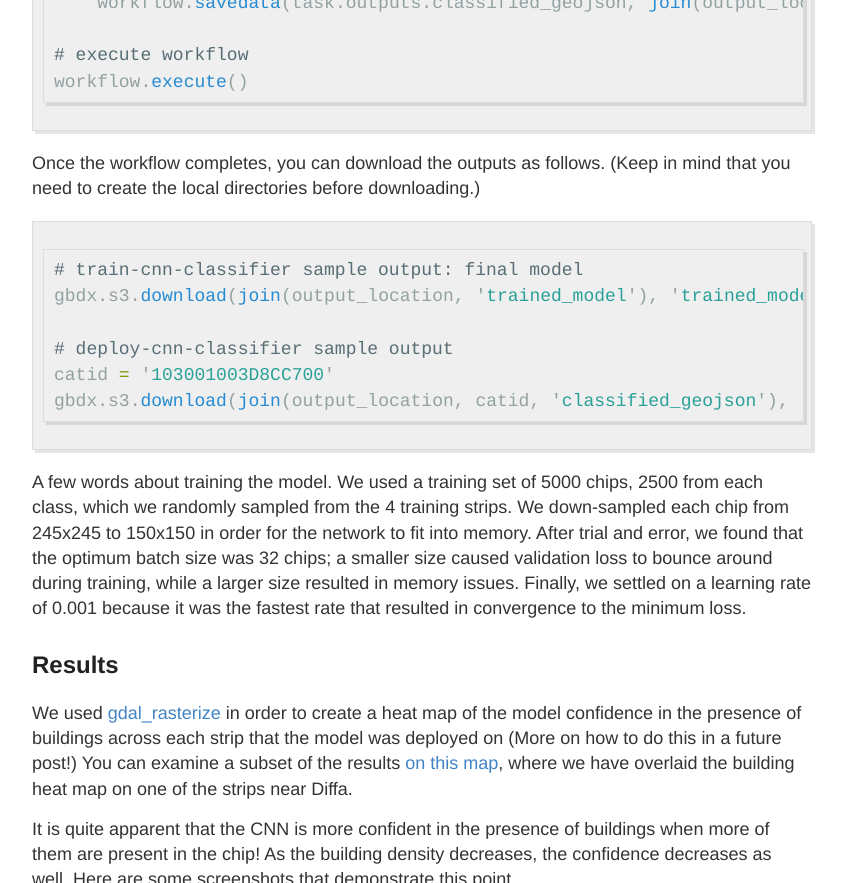
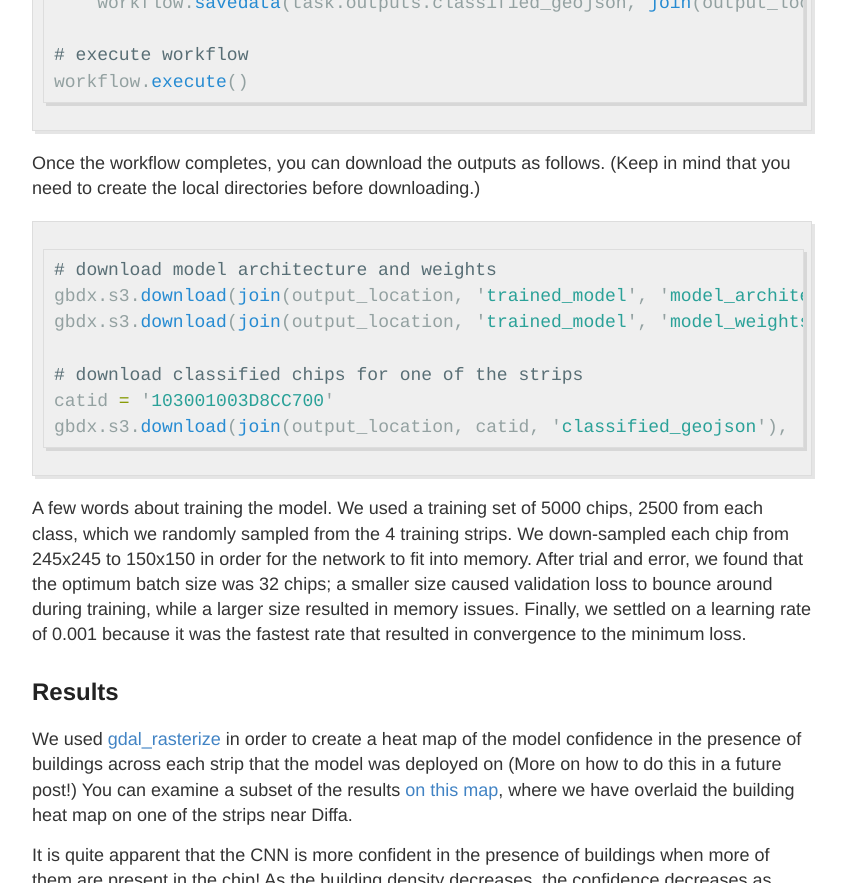
Before and after one commit to neoocm/PlatformStories.github.io, a Jekyll site: the page built from _posts/2016-11-10-building-detection.md, in a window 1280 px wide and 900 px high, scrolled down 4042 px, cut to the strip 0-883 px from the top of the window. Shown: the whole strip, without its empty margins (218-1064 px from the left). Built offline with Jekyll 4.4.1, drawn with Linux system fonts in a browser that asks for light colours.

Commit message:
changed sample output download commands

````diff
--- a/_posts/2016-11-10-building-detection.md
+++ b/_posts/2016-11-10-building-detection.md
@@ -112,10 +112,11 @@ Once the workflow completes, you can download the outputs as follows.
 (Keep in mind that you need to create the local directories before downloading.)
 
 ```python
-# train-cnn-classifier sample output: final model
-gbdx.s3.download(join(output_location, 'trained_model'), 'trained_model')
+# download model architecture and weights
+gbdx.s3.download(join(output_location, 'trained_model', 'model_architecture.json'), 'trained_model')
+gbdx.s3.download(join(output_location, 'trained_model', 'model_weights.h5'), 'trained_model')
 
-# deploy-cnn-classifier sample output
+# download classified chips for one of the strips
 catid = '103001003D8CC700'
 gbdx.s3.download(join(output_location, catid, 'classified_geojson'), 'classified_geojson')
 ```
````
